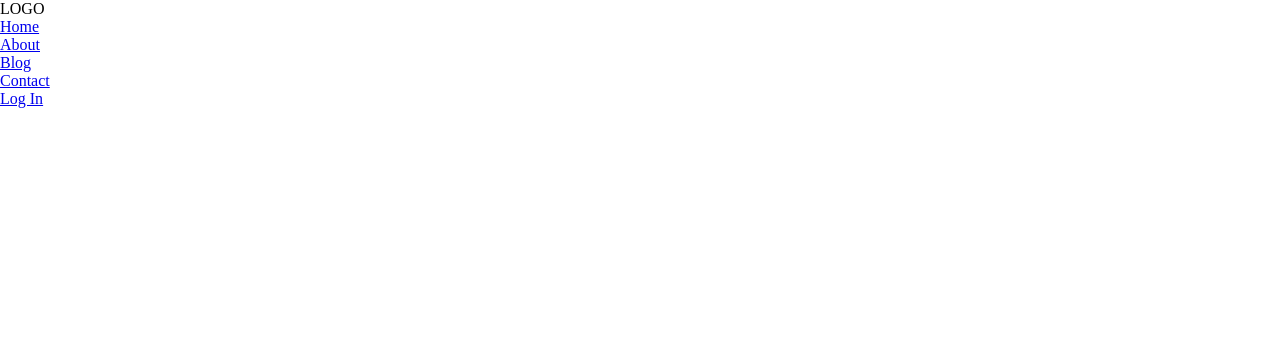
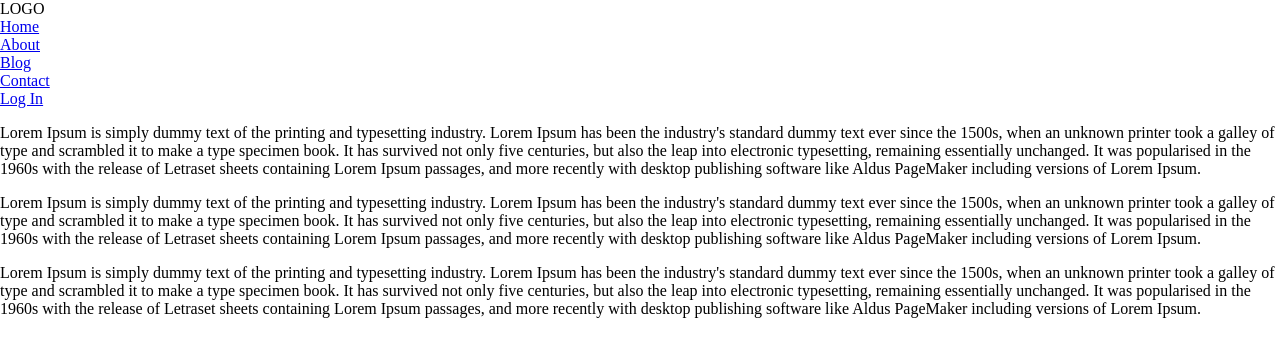
Before and after one commit to JBrow95/CountryCodes, a plain HTML site: page index.html in a window 1280 px wide. Drawn offline with nearby package versions, Linux system fonts and the light colour scheme.

Commit message:
updated some context

```diff
--- a/index.html
+++ b/index.html
@@ -4,6 +4,7 @@
     <meta charset="utf-8">
     <title>JBrowning | Web Devoloper</title>
     <link rel="stylesheet" href="style.css">
+    <link href="https://fonts.googleapis.com/css?family=Quicksand:500" rel="stylesheet">
     <script src="https://ajax.googleapis.com/ajax/libs/jquery/3.3.1/jquery.min.js""></script>
   </head>
   <body>
@@ -20,7 +21,9 @@
       </nav>
       <section class="sec1"></section>
       <section class="content">
-        <p></p>
+        <p>Lorem Ipsum is simply dummy text of the printing and typesetting industry. Lorem Ipsum has been the industry's standard dummy text ever since the 1500s, when an unknown printer took a galley of type and scrambled it to make a type specimen book. It has survived not only five centuries, but also the leap into electronic typesetting, remaining essentially unchanged. It was popularised in the 1960s with the release of Letraset sheets containing Lorem Ipsum passages, and more recently with desktop publishing software like Aldus PageMaker including versions of Lorem Ipsum.</p>
+        <p>Lorem Ipsum is simply dummy text of the printing and typesetting industry. Lorem Ipsum has been the industry's standard dummy text ever since the 1500s, when an unknown printer took a galley of type and scrambled it to make a type specimen book. It has survived not only five centuries, but also the leap into electronic typesetting, remaining essentially unchanged. It was popularised in the 1960s with the release of Letraset sheets containing Lorem Ipsum passages, and more recently with desktop publishing software like Aldus PageMaker including versions of Lorem Ipsum.</p>
+        <p>Lorem Ipsum is simply dummy text of the printing and typesetting industry. Lorem Ipsum has been the industry's standard dummy text ever since the 1500s, when an unknown printer took a galley of type and scrambled it to make a type specimen book. It has survived not only five centuries, but also the leap into electronic typesetting, remaining essentially unchanged. It was popularised in the 1960s with the release of Letraset sheets containing Lorem Ipsum passages, and more recently with desktop publishing software like Aldus PageMaker including versions of Lorem Ipsum.</p>
       </section>
     </div>
   </body>
```
